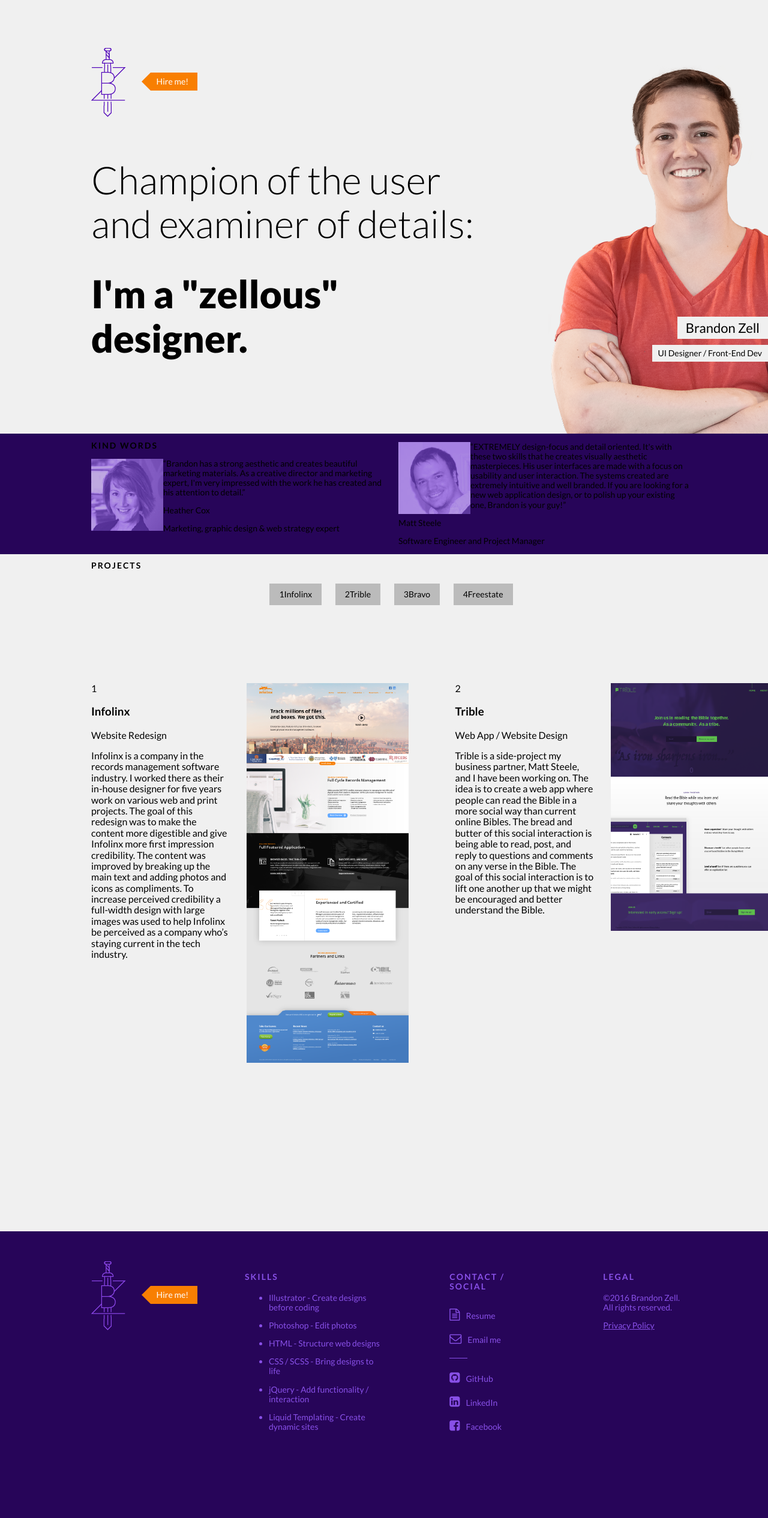
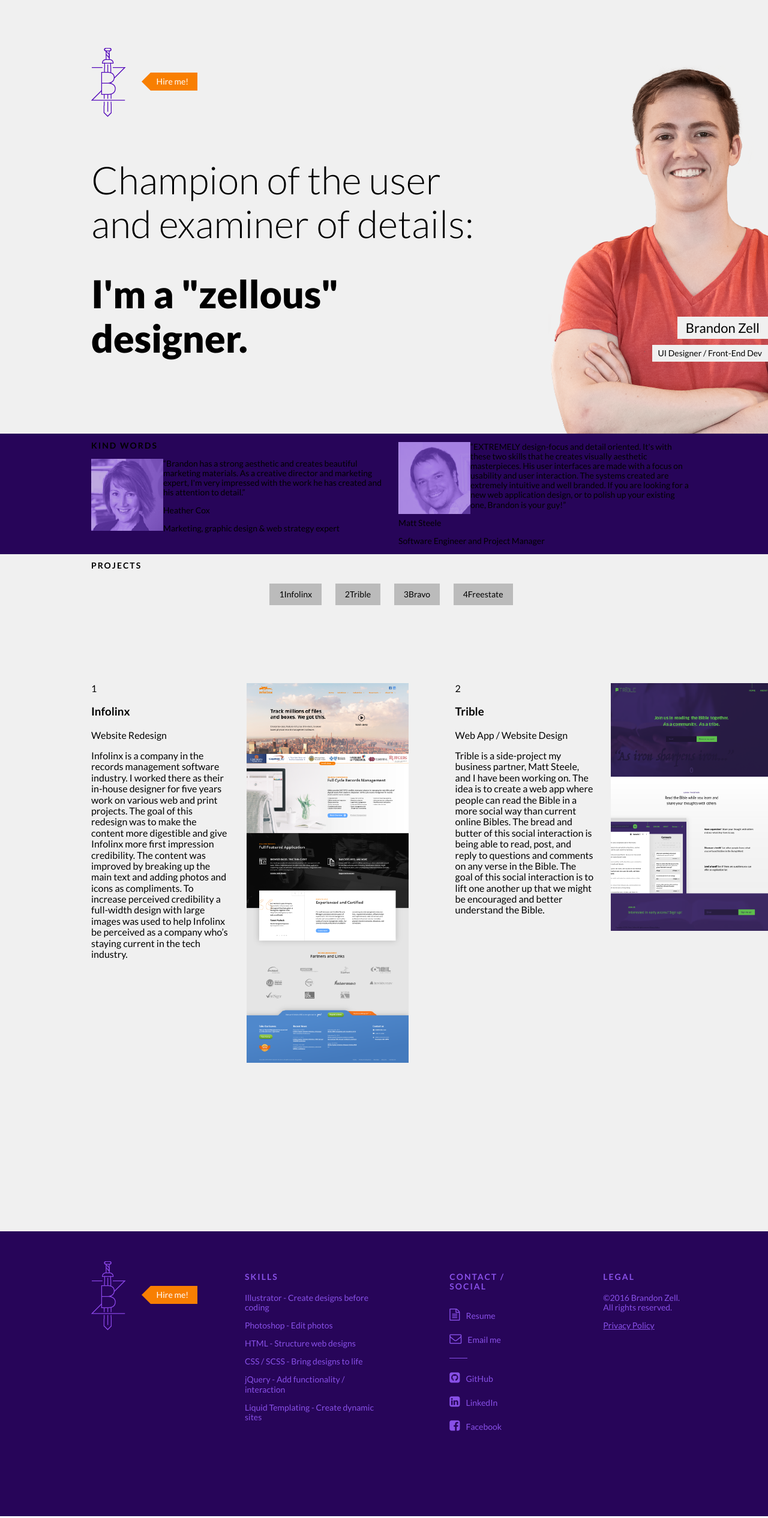
Before and after one commit to bzle/brandonz-me, a Jekyll site: the page built from index.html, in a window 1280 px wide. Shown: the whole page at 60% size. Built offline with Jekyll 4.4.1, drawn with Linux system fonts in a browser that asks for light colours; nearby versions of some CDN libraries.

Commit message:
Updated '/_includes/footer.html' via CloudCannon

```diff
--- a/_includes/footer.html
+++ b/_includes/footer.html
@@ -8,32 +8,32 @@
         </div>
         <div class="grid__item one-quarter push--one-sixth">
             <h4>SKILLS</h4>
-            <ul class="skills">
-                <li class="skill">
+            <div class="skills">
+                <div class="skill">
                     <p>Illustrator<span> - Create designs before coding</span></p>
                     <div class="skill-max"><div class="skill-level"></div></div>
-                </li>
-                <li class="skill">
+                </div>
+                <div class="skill">
                     <p>Photoshop<span> - Edit photos</span></p>
                     <div class="skill-max"><div class="skill-level"></div></div>
-                </li>
-                <li class="skill">
+                </div>
+                <div class="skill">
                     <p>HTML<span> - Structure web designs</span></p>
                     <div class="skill-max"><div class="skill-level"></div></div>
-                </li>
-                <li class="skill">
+                </div>
+                <div class="skill">
                     <p>CSS / SCSS<span> - Bring designs to life</span></p>
                     <div class="skill-max"><div class="skill-level"></div></div>
-                </li>
-                <li class="skill">
+                </div>
+                <div class="skill">
                     <p>jQuery<span> - Add functionality / interaction</span></p>
                     <div class="skill-max"><div class="skill-level"></div></div>
-                </li>
-                <li class="skill">
+                </div>
+                <div class="skill">
                     <p>Liquid Templating<span> - Create dynamic sites</span></p>
                     <div class="skill-max"><div class="skill-level"></div></div>
-                </li>
-            </ul>
+                </div>
+            </div>
         </div>
         <div class="footer__contact-social grid__item one-sixth push--one-quarter">
             <h4>CONTACT / SOCIAL</h4>
```
